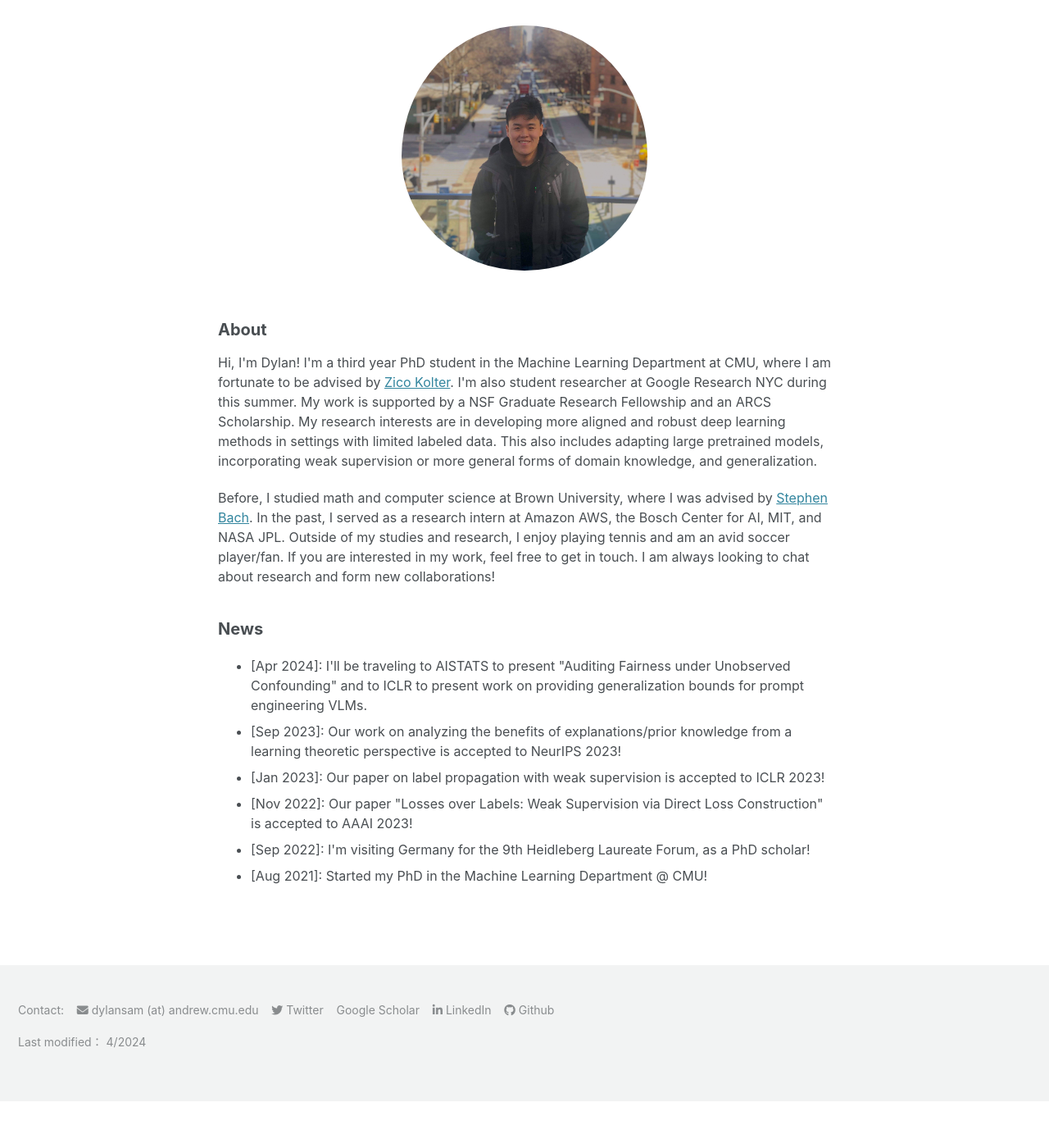
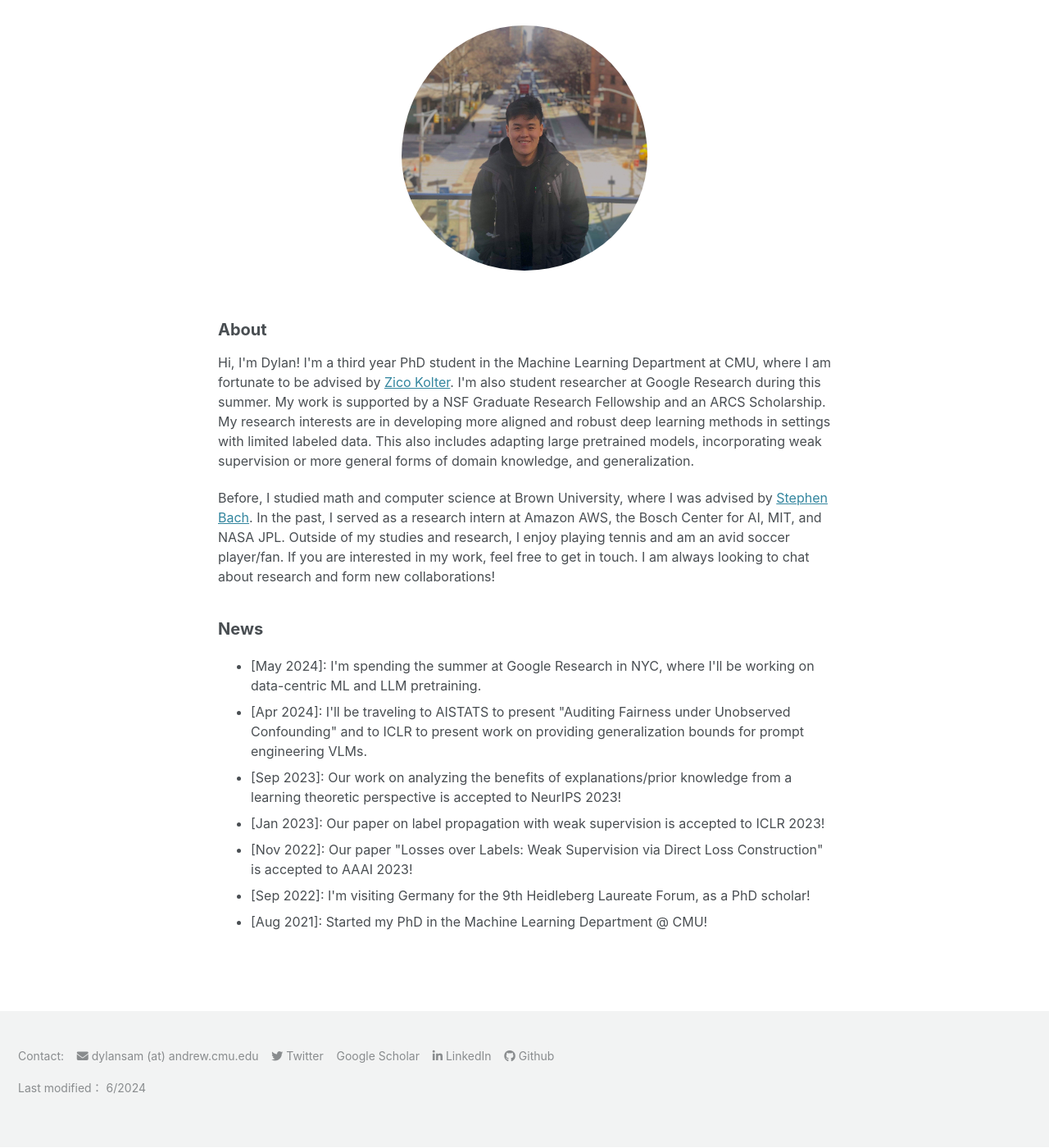
Before and after one commit to dsam99/dsam99.github.io, a Jekyll site: the page built from index.md, in a window 1280 px wide and 1400 px high, scrolled down 108 px. Shown: the whole window at 82% size. Built offline with Jekyll 4.4.1, drawn with Linux system fonts in a browser that asks for light colours; cached includes are drawn as plain includes; nearby versions of some CDN libraries; a style sheet for code colours, icons or effects is not loaded; before the commit the page ends 1452 px from its top, so only the background shows below that.

Commit message:
update w mec link and goog

```diff
--- a/_includes/footer/custom.html
+++ b/_includes/footer/custom.html
@@ -25,7 +25,7 @@
 	    <i class="fab fa-github" aria-hidden="true"></i> <a href="https://github.com/dsam99">Github</a>
     </p>
 
-    <p> Last modified： 4/2024 </p>
+    <p> Last modified： 6/2024 </p>
 
 </div>
 <!-- end custom footer snippets -->
--- a/_layouts/home.html
+++ b/_layouts/home.html
@@ -22,6 +22,7 @@ layout: default
 	<h2>News</h2>
 	<p>
 		<ul>
+			<li> [May 2024]: I'm spending the summer at Google Research in NYC, where I'll be working on data-centric ML and LLM pretraining.
 			<li> [Apr 2024]: I'll be traveling to AISTATS to present "Auditing Fairness under Unobserved Confounding" and to ICLR to present work on providing generalization bounds for prompt engineering VLMs.
 			<li> [Sep 2023]: Our work on analyzing the benefits of explanations/prior knowledge from a learning theoretic perspective is accepted to NeurIPS 2023!
 			<!-- <li> [Jul 2023]: I'm presenting 4 workshop papers at ICML 2023; 1 oral and 1 poster at the KLR workshop, 1 poster at the IMLH workshop, and 1 oral at the SODS workshop.</li> -->
--- a/_layouts/publications.html
+++ b/_layouts/publications.html
@@ -42,6 +42,7 @@ author_profile: false
 			<p class="title"> <b>Computing Low-Entropy Couplings for Large-Support Distributions</b><br>
 				Samuel Sokota, <strong>Dylan Sam</strong>, Christian Schroeder de Witt, Spencer Compton, Jakob Nicolaus Foerster, and J. Zico Kolter<br>
 				<i>Conference on Uncertainty in Artificial Intelligence (UAI), 2024</i> <br>
+				[<a href="https://arxiv.org/abs/2405.19540" target="_blank">pdf</a>, <a href="https://dsam99.github.io/publications" target="_blank">code</a>]
 			</p>
 
 		<h2 class="abstracts-title">2023 </h2>
```
Also changed, not shown: other parts of _layouts/home.html (+1 -1 lines).
